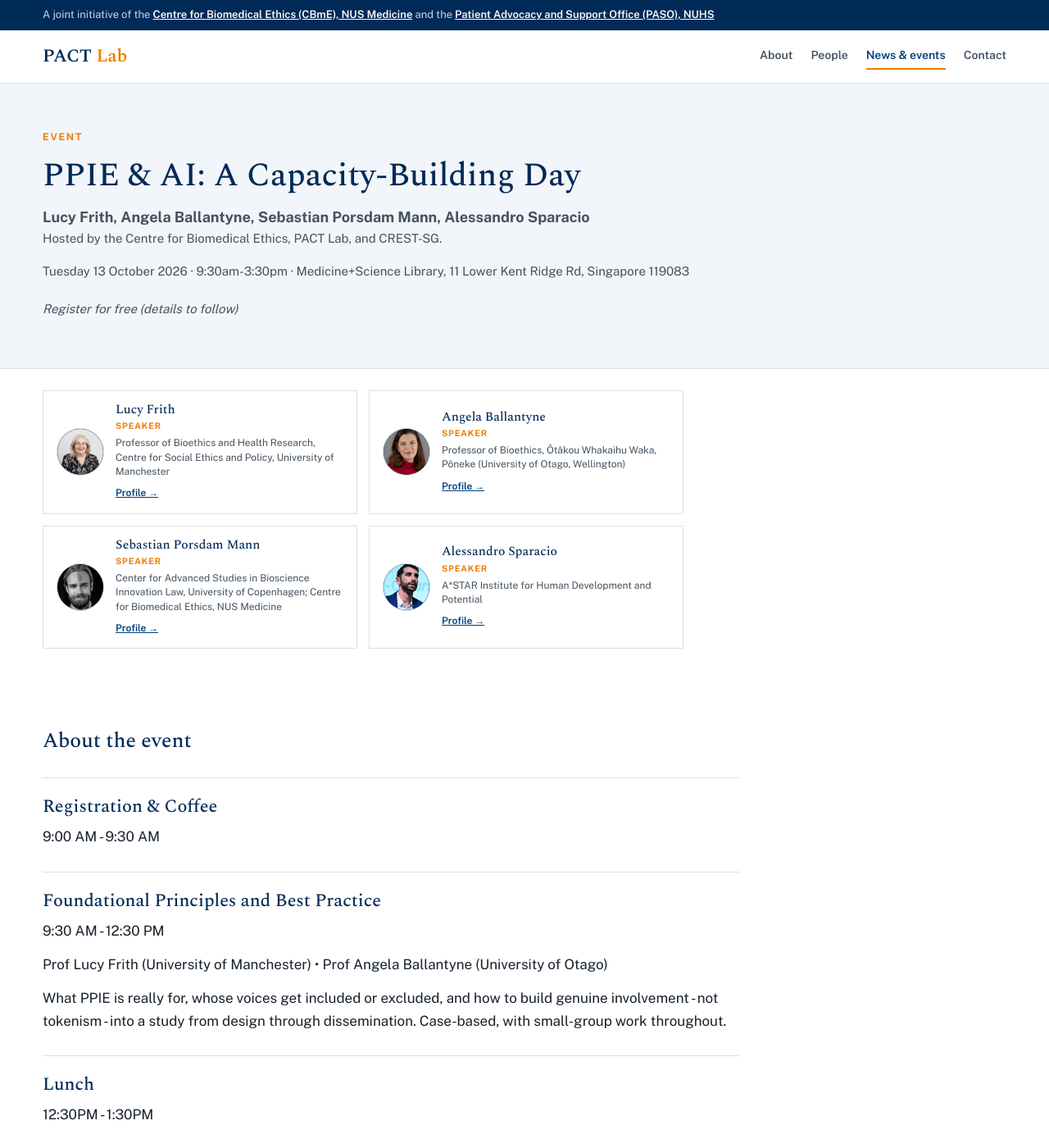
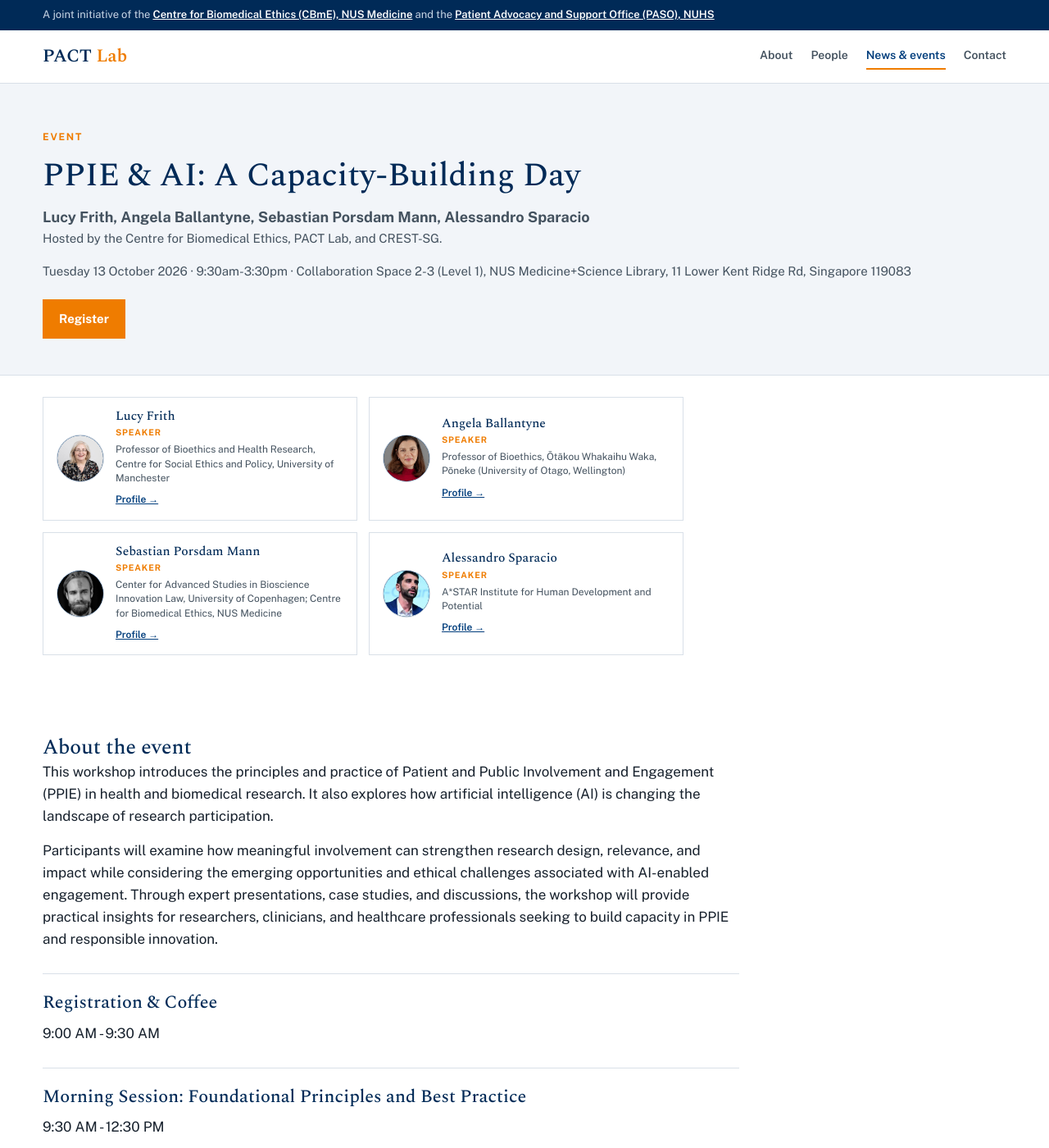
Before and after one commit to earp-lab/pact-lab, a Jekyll site: the page built from _events/20261013-ppie-ai-capacity-building-day.md, in a window 1280 px wide and 1400 px high. Shown: the whole window at 82% size. Built offline with Jekyll 4.4.1, drawn with Linux system fonts in a browser that asks for light colours; some of the changed text lies outside the part shown.

Commit message:
Update 20261013-ppie-ai-capacity-building-day.md

```diff
--- a/_events/20261013-ppie-ai-capacity-building-day.md
+++ b/_events/20261013-ppie-ai-capacity-building-day.md
@@ -3,12 +3,12 @@ title: "PPIE & AI: A Capacity-Building Day"
 speaker: "Lucy Frith, Angela Ballantyne, Sebastian Porsdam Mann, Alessandro Sparacio"
 date: 2026-10-13
 time: "9:30am-3:30pm"
-location: "Medicine+Science Library, 11 Lower Kent Ridge Rd, Singapore 119083"
+location: "Collaboration Space 2-3 (Level 1), NUS Medicine+Science Library, 11 Lower Kent Ridge Rd, Singapore 119083"
 host: "Hosted by the Centre for Biomedical Ethics, PACT Lab, and CREST-SG."
 blurb: "Foundations in patient & public involvement and engagement, and a critical look at how Al is reshaping who gets to participate in research -
 for clinicians, researchers, and clinician-scientists."
-registration: ""
-registration_note: "Register for free (details to follow)"
+registration: "https://medicine.nus.edu.sg/cbme/ppie-ai-a-capacity-building-day/registration/"
+registration_note: "Register for free"
 speakers:
   - name: "Lucy Frith"
     photo: "people/lucy-frith.jpg"
@@ -34,11 +34,15 @@ speakers:
 
 # About the event
 
+This workshop introduces the principles and practice of Patient and Public Involvement and Engagement (PPIE) in health and biomedical research. It also explores how artificial intelligence (AI) is changing the landscape of research participation.
+
+Participants will examine how meaningful involvement can strengthen research design, relevance, and impact while considering the emerging opportunities and ethical challenges associated with AI-enabled engagement. Through expert presentations, case studies, and discussions, the workshop will provide practical insights for researchers, clinicians, and healthcare professionals seeking to build capacity in PPIE and responsible innovation.
+
 ## Registration & Coffee ##
 
 9:00 AM - 9:30 AM
 
-## Foundational Principles and Best Practice ##
+## Morning Session: Foundational Principles and Best Practice ##
 
 9:30 AM - 12:30 PM
 
@@ -50,7 +54,7 @@ What PPIE is really for, whose voices get included or excluded, and how to build
 
 12:30PM - 1:30PM
 
-## Should Al Simulate Patients and the Public? Can It Help Citizen Science? ##
+## Afternoon Session: Should Al Simulate Patients and the Public? Can It Help Citizen Science? ##
 
 1:30 PM - 3:30 PM
 
@@ -58,7 +62,7 @@ Dr Sebastian Porsdam Mann (University of Copenhagen) • Dr Alessandro Sparacio
 
 A closer look at two open questions for PPIE: whether Al- simulated patient and public personas can genuinely stand in for real voices in research validation, and whether Al can meaningfully expand citizen science and participation — without tipping into "vibe scholarship." Includes a case-based small-group activity.
 
-## The speakers
+# The speakers
 
 **Lucy Frith** is Professor of Bioethics and Health Research, Centre for Social Ethics and Policy, University of Manchester. She conducts research at the interface of bioethics and social science with research interests in: empirical bioethics; reproductive technologies; organisational ethics; public involvement in healthcare; and the use of evidence in practice and policy. She is principal investigator on the UKRI ESRC funded project ConnecteDNA that is exploring how people involved in donor conception both use and are impacted by the rise in online DNA testing, and the UKRI AHRC Reset Ethics Project that explored the ethical issues raised by managing non-Covid paediatric and maternity care during the Covid pandemic.
 
```
